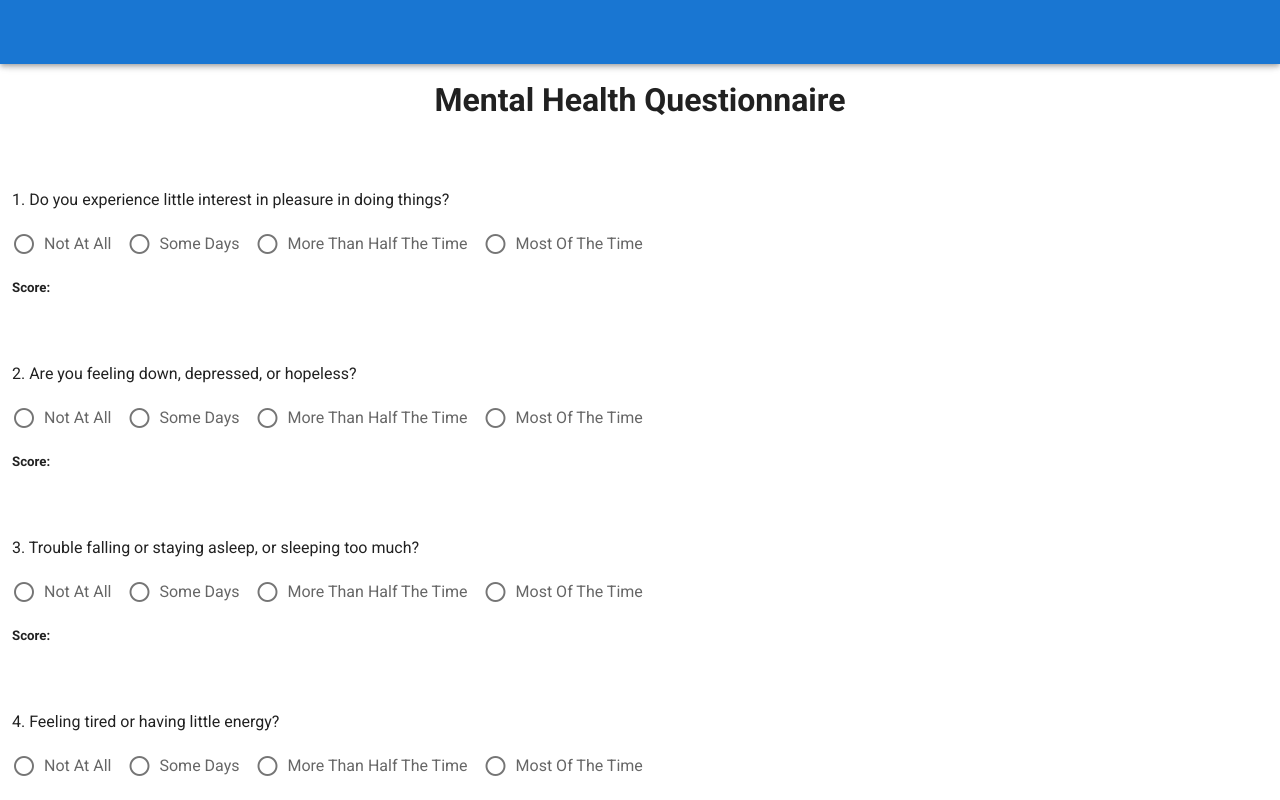
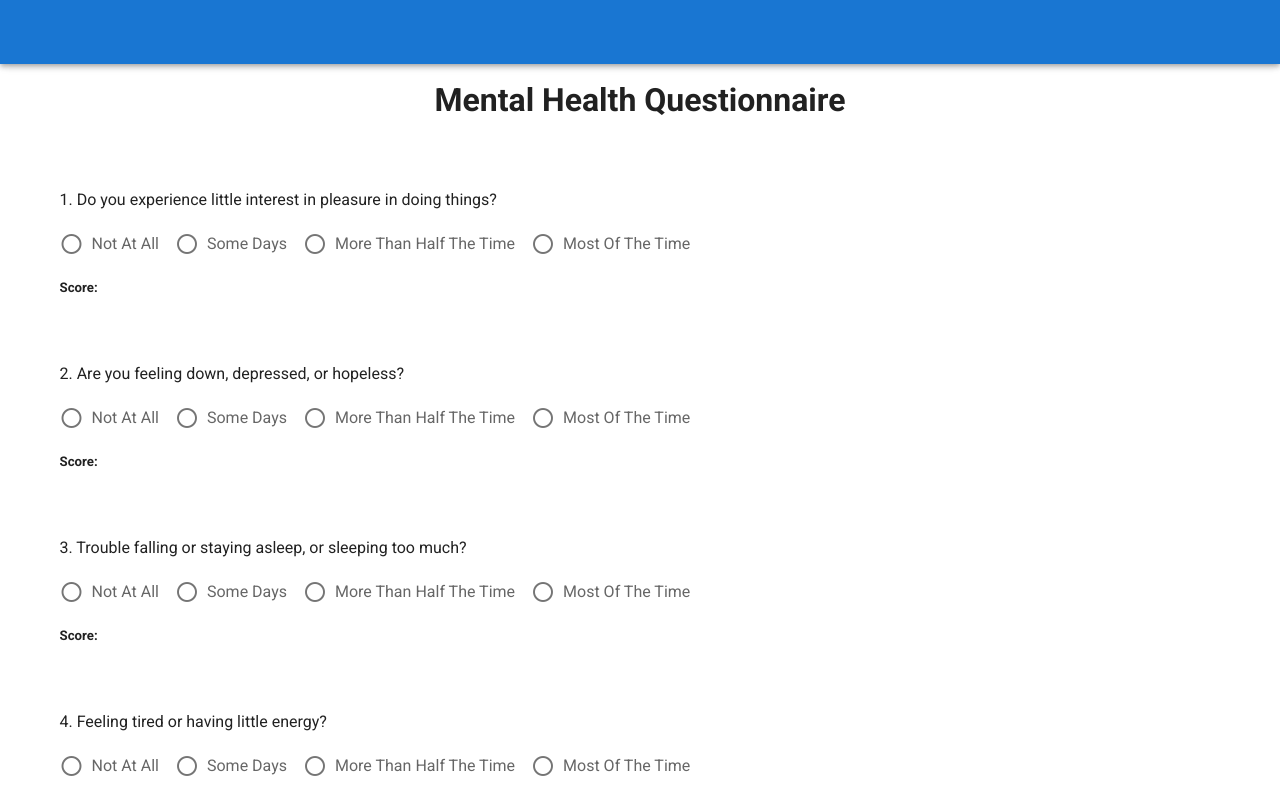
Before and after one commit to dvega920/BALANCE, a Vue app in the folder client/: page /Questionnaire in a window 1280 px wide. Shown: the top 800 px of the page. Built offline with nearby package versions, Linux system fonts and the light colour scheme.

Commit message:
removed fluid class from container

```diff
--- a/client/src/components/Questionnaire.vue
+++ b/client/src/components/Questionnaire.vue
@@ -1,6 +1,6 @@
 <template>
   <v-app>
-    <v-container fluid>
+    <v-container>
       <h1>Mental Health Questionnaire</h1>
 
       <v-content v-for="(question, i) in questions" :key="i" v-model="selected">
```
